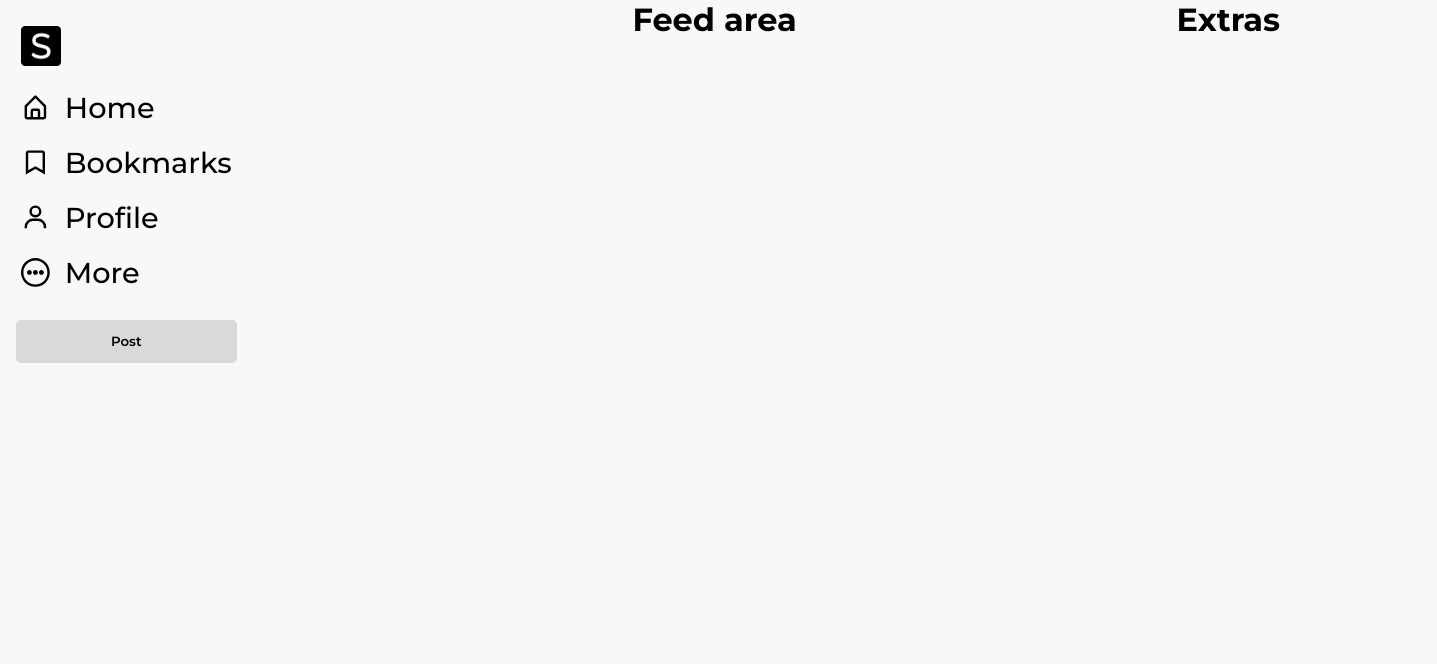
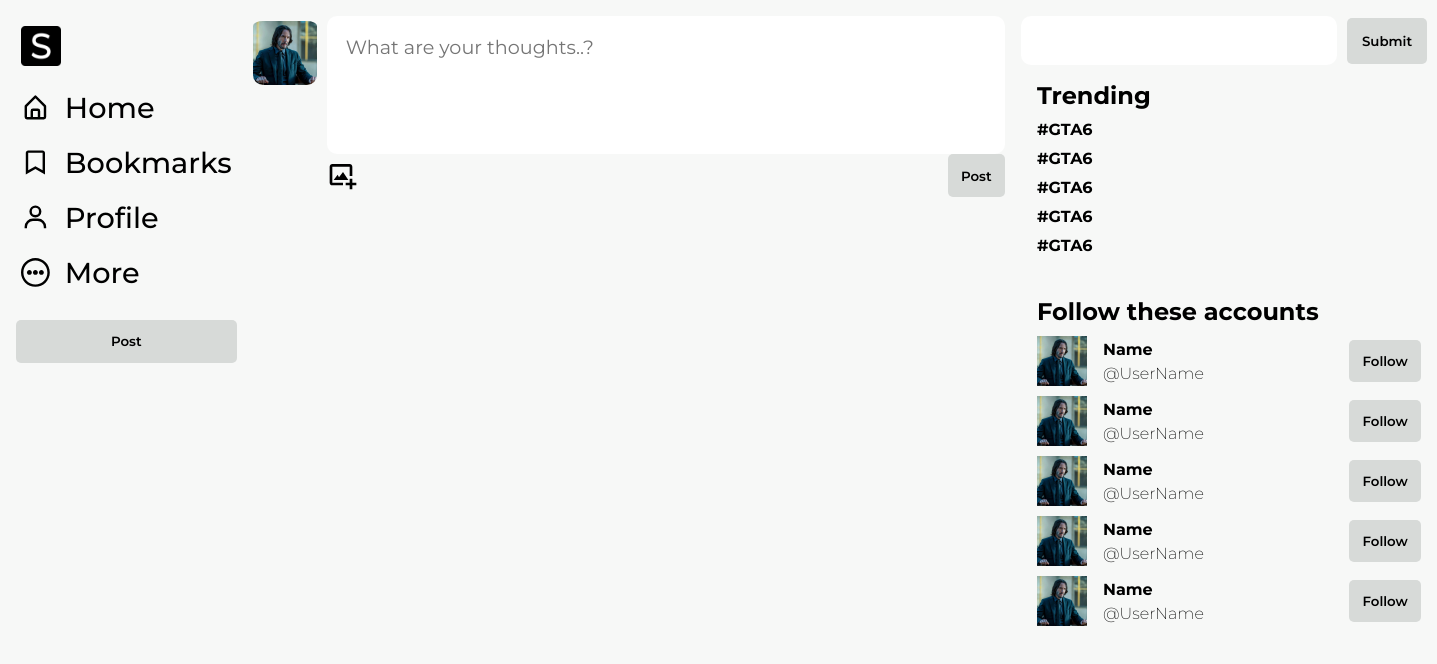
Before and after one commit to Harsha-Vardhan-24/social-frontend, a React (Vite) app: page /feed in a window 1280 px wide. Shown: the top 664 px of the page, 1437 px wide, since content can reach past the window. Built offline with nearby package versions, Linux system fonts and the light colour scheme.

Commit message:
updated the homepage and created the input form

```diff
--- /dev/null
+++ b/src/components/Searchbar.tsx
@@ -0,0 +1,88 @@
+import { useFormik } from "formik"
+import profilepic from "../assets/john-wick-profilepic.jfif"
+const Searchbar = () => {
+
+  const formik = useFormik({
+    initialValues: {
+      userInput: '',
+    },
+    onSubmit: values => {
+      alert(JSON.stringify(values, null, 2));
+    },
+  });
+
+  return (
+    <section className="search-area-section">
+      <div>
+        <form className="search-area" onSubmit={formik.handleSubmit}>
+        <input
+          id="userInput"
+          name="userInput"
+          type="userInput"
+          className="search-area-input-element"
+          onChange={formik.handleChange}
+          value={formik.values.userInput}
+        />
+        <button className="secondary search-btn" type="submit">Submit</button>
+        </form>
+      </div>
+      <div className="trending-area">
+        <h1>Trending</h1>
+        <div className="trending-items">
+          <p>#GTA6</p>
+          <p>#GTA6</p>
+          <p>#GTA6</p>
+          <p>#GTA6</p>
+          <p>#GTA6</p>
+        </div>
+      </div>
+      <div className="follow-account-section">
+        <h1>Follow these accounts</h1>
+        <div>
+          <div className="follow-accounts-item">
+            <img src={profilepic} alt="account-icon" className="account-icon" />
+            <div>
+              <p className="user-name">Name</p>
+              <p className="username">@UserName</p>
+            </div>
+            <button className="secondary">Follow</button>
+          </div>
+          <div className="follow-accounts-item">
+            <img src={profilepic} alt="account-icon" className="account-icon" />
+            <div>
+              <p className="user-name">Name</p>
+              <p className="username">@UserName</p>
+            </div>
+            <button className="secondary">Follow</button>
+          </div>
+          <div className="follow-accounts-item">
+            <img src={profilepic} alt="account-icon" className="account-icon" />
+            <div>
+              <p className="user-name">Name</p>
+              <p className="username">@UserName</p>
+            </div>
+            <button className="secondary">Follow</button>
+          </div>
+          <div className="follow-accounts-item">
+            <img src={profilepic} alt="account-icon" className="account-icon" />
+            <div>
+              <p className="user-name">Name</p>
+              <p className="username">@UserName</p>
+            </div>
+            <button className="secondary">Follow</button>
+          </div>
+          <div className="follow-accounts-item">
+            <img src={profilepic} alt="account-icon" className="account-icon" />
+            <div>
+              <p className="user-name">Name</p>
+              <p className="username">@UserName</p>
+            </div>
+            <button className="secondary">Follow</button>
+          </div>
+        </div>
+      </div>
+    </section>
+  )
+}
+
+export default Searchbar
--- a/src/components/Sidebar.tsx
+++ b/src/components/Sidebar.tsx
@@ -1,8 +1,26 @@
 import { BiHomeAlt, BiBookmark, BiUser } from "react-icons/bi";
 import { CgMoreO } from "react-icons/cg";
 import image from "../assets/android-chrome-192x192.png";
+import profilePic from "../assets/john-wick-profilepic.jfif";
+import { useState } from "react";
 
 const Sidebar = () => {
+
+  const [windowSize, setWindowSize] = useState(window.innerWidth)
+
+  window.addEventListener("resize", () => {
+    setWindowSize(window.innerWidth)
+  })
+
+  if(windowSize <= 500) {
+    return (
+      <section className="mobile-header">
+        <img src={profilePic} alt="profile-pic" className="mobile-user-account-img" />
+        <img src={image} alt="logo" className="sidebar-logo" />
+        <CgMoreO className="mobile-settings-icon" />
+      </section>
+    )
+  } else {
     return (
       <section className="sidebar">
         <img src={image} alt="logo" className="sidebar-logo" />
@@ -26,5 +44,6 @@ const Sidebar = () => {
       </section>
     )
   }
+}
 
 export default Sidebar
--- a/src/index.css
+++ b/src/index.css
@@ -8,7 +8,7 @@ html, body {
   user-select: none;
 }
 
-h1 {
+h1, p {
   margin: 0;
 }
 
@@ -179,6 +179,139 @@ footer {
   width: 100%;
 }
 
+/* Search Area */
+
+.search-area-section {
+  padding-top: 1em;
+}
+
+.search-area {
+  display: flex;
+  align-items: center;
+  gap: 10px;
+}
+
+.search-area-input-element {
+  outline: none;
+  border: none;
+  font-size: 1.5em;
+  padding: 10px;
+  border-radius: 10px;
+  font-family: "Montserrat", sans-serif;
+}
+
+
+.search-btn {
+  padding: 15px;
+  margin-right: 10px;
+}
+
+.trending-area {
+  width: 350px;
+  height: auto;
+  padding: 1em;
+  border-radius: 10px;
+}
+
+.trending-items > p {
+  margin-bottom: 10px;
+  font-weight: bold;
+}
+
+.trending-items > p:first-child {
+  margin-top: 10px;
+}
+
+.trending-items > p:hover,
+.trending-items > p:focus,
+.trending-items > p:active {
+  box-shadow: rgba(149, 157, 165, 0.2) 0px 8px 24px;
+}
+
+.follow-account-section {
+  padding: 1em;
+}
+
+.follow-accounts-item {
+  display: flex;
+  align-items: center;
+  width: 100%;
+  margin-bottom: 10px;
+}
+
+.follow-accounts-item:first-child {
+  margin-top: 10px;
+}
+
+.follow-accounts-item > button {
+  margin-left: auto;
+}
+
+.account-icon {
+  height: 50px;
+  padding-right: 1em;
+}
+
+.user-name {
+  font-weight: bold;
+  margin-bottom: 5px;
+}
+
+.username {
+  font-weight: 200;
+
+}
+
+/* Feed area */
+
+.feed-area {
+  padding-top: 1em;
+  margin-right: 1em;
+}
+
+.profile-pic {
+  height: 4em;
+  grid-area: profile-pic;
+}
+
+.post-box {
+  display: grid;
+  grid-template:
+  "profile-pic post-input-form post-input-form"
+  "profile-pic post-input-form post-input-form"
+  "profile-pic action-items action-items";
+}
+
+.post-box > img {
+  padding-top: 5px;
+  margin-right: 10px;
+  border-radius: 10px;
+}
+
+.post-input-form {
+  height: 100px;
+  width: 50vw;
+  outline: none;
+  border: none;
+  resize: none;
+  font-size: 1.2em;
+  padding: 1em;
+  border-radius: 10px;
+  font-family: "Montserrat", sans-serif;
+  grid-area: post-input-form;
+}
+
+.action-items {
+  grid-area: action-items;
+  display: flex;
+  align-items: center;
+  justify-content: space-between;
+}
+
+.add-img-icon {
+  font-size: 2em;
+}
+
 @media only screen and (max-width: 500px) {
   header > h1 {
     display: none;
@@ -195,7 +328,71 @@ footer {
   .homepage {
     padding: 2em 1em;
   }
+
+  .sidebar {
+    display: none;
+  }
+
+  .main-area {
+    display: inline-block;
+  }
+
+  .mobile-header {
+    display: flex;
+    justify-content: space-between;
+    align-items: center;
+    width: 100vw;
+    margin-bottom: 10px;
+  }
+
+  .mobile-header > * {
+    padding: 10px;
+    border-radius: 5px;
+  }
+
+  .mobile-header > *:hover,
+  .mobile-header > *:focus,
+  .mobile-header > *:active {
+    box-shadow: rgba(149, 157, 165, 0.2) 0px 8px 24px;
+  }
+
+  .mobile-user-account-img {
+    height: 2.5em;
+  }
+
+  .mobile-settings-icon {
+    font-size: 2em;
+  }
+
+  .post-box {
+    display: flex;
+    justify-content: space-between;
+    align-items: center;
+    padding: 1em;
+  }
+
+  .post-input-form {
+    width: 70vw;
+  }
+
+  .profile-pic {
+    display: none;
+  }
+
+  .action-items {
+    display: flex;
+    flex-direction: column;
+    justify-content: center;
+    margin-left: 10px;
+    gap: 2em;
+  }
 }
+
+/* @media only screen and (max-width: 700px) {
+  .sidebar {
+    display: none;
+  }
+} */
 
 @media only screen and (max-width: 850px) {
   .mockup {
@@ -205,4 +402,27 @@ footer {
   .login-section {
     margin: 0 auto;
   }
+
+  .sidebar-element {
+    display: flex;
+    justify-content: center;
+  }
+
+  .sidebar-element > h1 {
+    display: none;
+  }
+
+  .profile-pic {
+    height: 3em;
+  }
+
+  .main-area:last-child {
+    justify-content: flex-start;
+  }
 }
+
+@media only screen and (max-width: 1200px) {
+  .search-area-section {
+    display: none;
+  }
+}
--- a/src/pages/Feed.tsx
+++ b/src/pages/Feed.tsx
@@ -1,11 +1,23 @@
+import Searchbar from "../components/Searchbar"
 import Sidebar from "../components/Sidebar"
+import profilePic from "../assets/john-wick-profilepic.jfif";
+import { BiImageAdd } from "react-icons/bi";
 
 const Feed = () => {
   return (
     <main className="main-area">
       <Sidebar />
-      <div><h1>Feed area</h1></div>
-      <div><h1>Extras</h1></div>
+      <section className="feed-area">
+        <div className="post-box">
+          <img src={profilePic} alt="profile-pic" className="profile-pic" />
+          <textarea className="post-input-form" placeholder="What are your thoughts..?" />
+          <div className="action-items">
+            <BiImageAdd className="add-img-icon" />
+            <button className="secondary">Post</button>
+          </div>
+        </div>
+      </section>
+      <Searchbar />
     </main>
   )
 }
```
Also changed, not shown: src/assets/john-wick-profilepic.jfif (added). Lines whose indentation alone changed are shown as unchanged.
